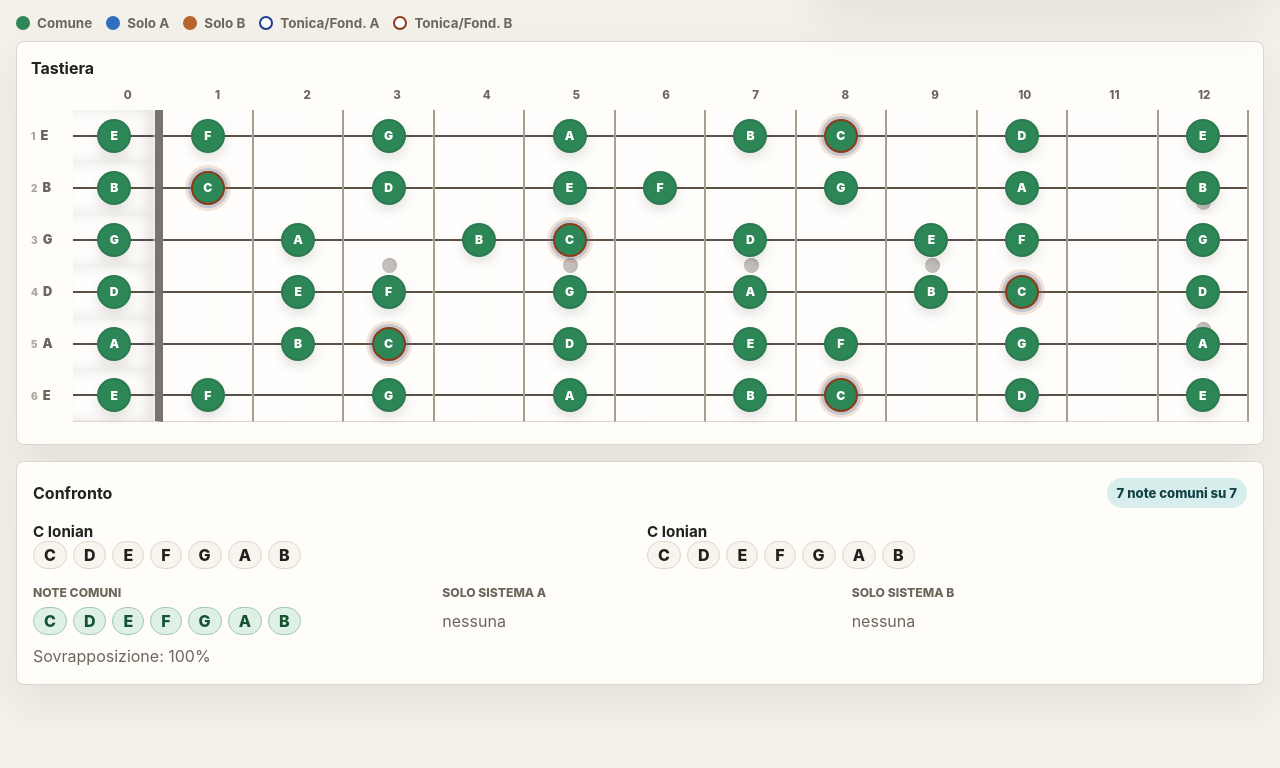
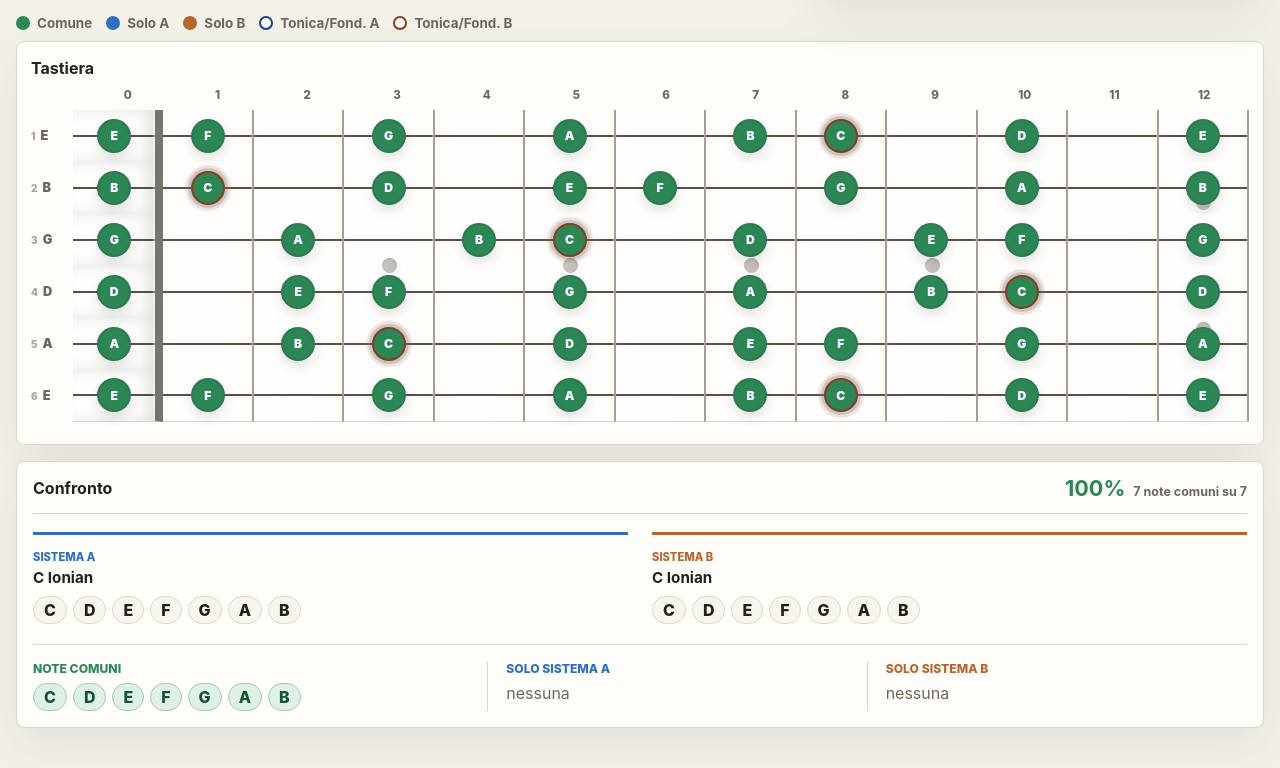
Before and after one commit to sandropizzichelli/harmonic-intersections, a React (Vite) app: page / in a window 1280 px wide. Shown: the part 964-1732 px from the top of the page. Before the commit the page ends 1693 px from the top, so only its background shows below. Built offline with nearby package versions, Linux system fonts and the light colour scheme.

Commit message:
Clarify comparison panel layout

```diff
--- a/src/components/MaterialComparisonPanel.tsx
+++ b/src/components/MaterialComparisonPanel.tsx
@@ -56,28 +56,38 @@ export function MaterialComparisonPanel({
 
   return (
     <section className="panel analysis-panel">
-      <div className="panel-title-row">
+      <div className="panel-title-row comparison-header">
         <h2>Confronto</h2>
-        <span className="score-badge">
-          {comparison.commonCount} note comuni su {denominator}
-        </span>
+        <div className="overlap-summary">
+          <strong>{comparison.overlapPercent}%</strong>
+          <span>
+            {comparison.commonCount} {displayMode === "degrees" ? "gradi" : "note"} comuni su {denominator}
+          </span>
+        </div>
       </div>
-      <div className="comparison-columns">
-        <div>
+      <div className="comparison-materials">
+        <div className="comparison-material system-a-material">
+          <span className="comparison-system-label">Sistema A</span>
           <h3>{materialA.label}</h3>
           <NoteChips notes={labelsA} />
         </div>
-        <div>
+        <div className="comparison-material system-b-material">
+          <span className="comparison-system-label">Sistema B</span>
           <h3>{materialB.label}</h3>
           <NoteChips notes={labelsB} />
         </div>
       </div>
-      <div className="result-grid">
-        <NoteChips label={displayMode === "degrees" ? "Gradi comuni A/B" : "Note comuni"} notes={commonLabels} tone="common" />
-        <NoteChips label={displayMode === "degrees" ? "Solo gradi Sistema A" : "Solo Sistema A"} notes={onlyALabels} tone="only-a" />
-        <NoteChips label={displayMode === "degrees" ? "Solo gradi Sistema B" : "Solo Sistema B"} notes={onlyBLabels} tone="only-b" />
+      <div className="comparison-breakdown">
+        <div className="comparison-result common-result">
+          <NoteChips label={displayMode === "degrees" ? "Gradi comuni A/B" : "Note comuni"} notes={commonLabels} tone="common" />
+        </div>
+        <div className="comparison-result only-a-result">
+          <NoteChips label={displayMode === "degrees" ? "Solo gradi Sistema A" : "Solo Sistema A"} notes={onlyALabels} tone="only-a" />
+        </div>
+        <div className="comparison-result only-b-result">
+          <NoteChips label={displayMode === "degrees" ? "Solo gradi Sistema B" : "Solo Sistema B"} notes={onlyBLabels} tone="only-b" />
+        </div>
       </div>
-      <p className="inline-summary">Sovrapposizione: {comparison.overlapPercent}%</p>
     </section>
   );
 }
--- a/src/styles/layout.css
+++ b/src/styles/layout.css
@@ -260,26 +260,100 @@
   margin-top: 14px;
 }
 
-.comparison-columns,
-.result-grid {
+.comparison-header {
+  align-items: flex-start;
+  border-bottom: 1px solid var(--border);
+  margin-bottom: 18px;
+  padding-bottom: 14px;
+}
+
+.overlap-summary {
+  display: flex;
+  align-items: baseline;
+  gap: 8px;
+  color: var(--text-muted);
+  font-size: 0.78rem;
+  font-weight: 750;
+}
+
+.overlap-summary strong {
+  color: var(--common);
+  font-size: 1.35rem;
+  line-height: 1;
+}
+
+.comparison-materials {
   display: grid;
   grid-template-columns: repeat(2, minmax(0, 1fr));
-  gap: 14px;
+  gap: 24px;
 }
 
-.result-grid {
-  grid-template-columns: repeat(3, minmax(0, 1fr));
-  margin-top: 16px;
+.comparison-material {
+  min-width: 0;
+  border-top: 3px solid;
+  padding-top: 10px;
 }
 
-.score-badge {
-  border-radius: 999px;
-  background: var(--accent-soft);
-  color: #154345;
-  padding: 7px 10px;
-  font-size: 0.82rem;
+.comparison-material.system-a-material {
+  border-color: var(--only-a);
+}
+
+.comparison-material.system-b-material {
+  border-color: var(--only-b);
+}
+
+.comparison-system-label {
+  color: var(--text-muted);
+  font-size: 0.7rem;
   font-weight: 800;
-  white-space: nowrap;
+  text-transform: uppercase;
+}
+
+.system-a-material .comparison-system-label {
+  color: var(--only-a);
+}
+
+.system-b-material .comparison-system-label {
+  color: var(--only-b);
+}
+
+.comparison-material h3 {
+  margin: 3px 0 9px;
+}
+
+.comparison-breakdown {
+  display: grid;
+  grid-template-columns: 1.2fr 1fr 1fr;
+  border-top: 1px solid var(--border);
+  margin-top: 20px;
+  padding-top: 16px;
+}
+
+.comparison-result {
+  min-width: 0;
+  border-right: 1px solid var(--border);
+  padding: 0 18px;
+}
+
+.comparison-result:first-child {
+  padding-left: 0;
+}
+
+.comparison-result:last-child {
+  border-right: 0;
+  padding-right: 0;
+}
+
+.common-result .note-chip-label {
+  color: var(--common);
+}
+
+.only-a-result .note-chip-label {
+  color: var(--only-a);
+}
+
+.only-b-result .note-chip-label {
+  color: var(--only-b);
 }
 
 .matrix-table-wrap {
@@ -323,9 +397,26 @@
 
 @media (max-width: 1050px) {
   .top-grid,
-  .comparison-columns,
-  .result-grid {
+  .comparison-materials,
+  .comparison-breakdown {
     grid-template-columns: 1fr;
+  }
+
+  .comparison-result,
+  .comparison-result:first-child,
+  .comparison-result:last-child {
+    border-right: 0;
+    border-bottom: 1px solid var(--border);
+    padding: 12px 0;
+  }
+
+  .comparison-result:first-child {
+    padding-top: 0;
+  }
+
+  .comparison-result:last-child {
+    border-bottom: 0;
+    padding-bottom: 0;
   }
 
   .app-header {
```
